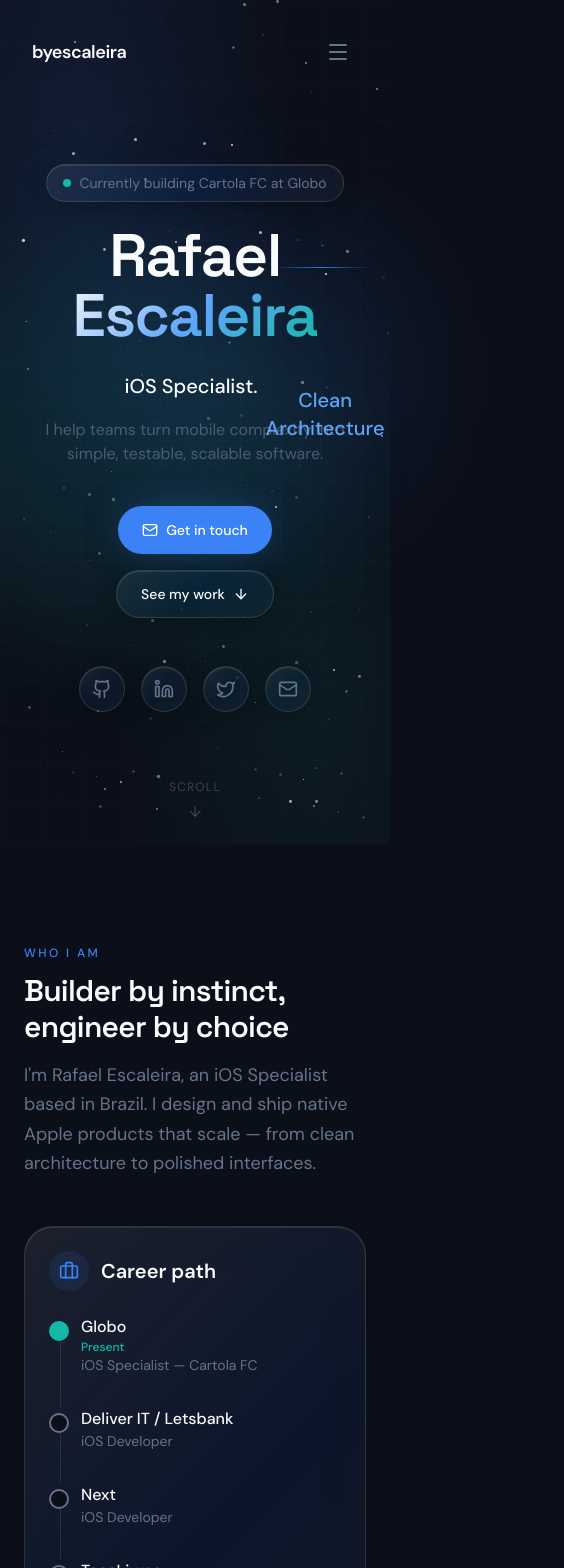
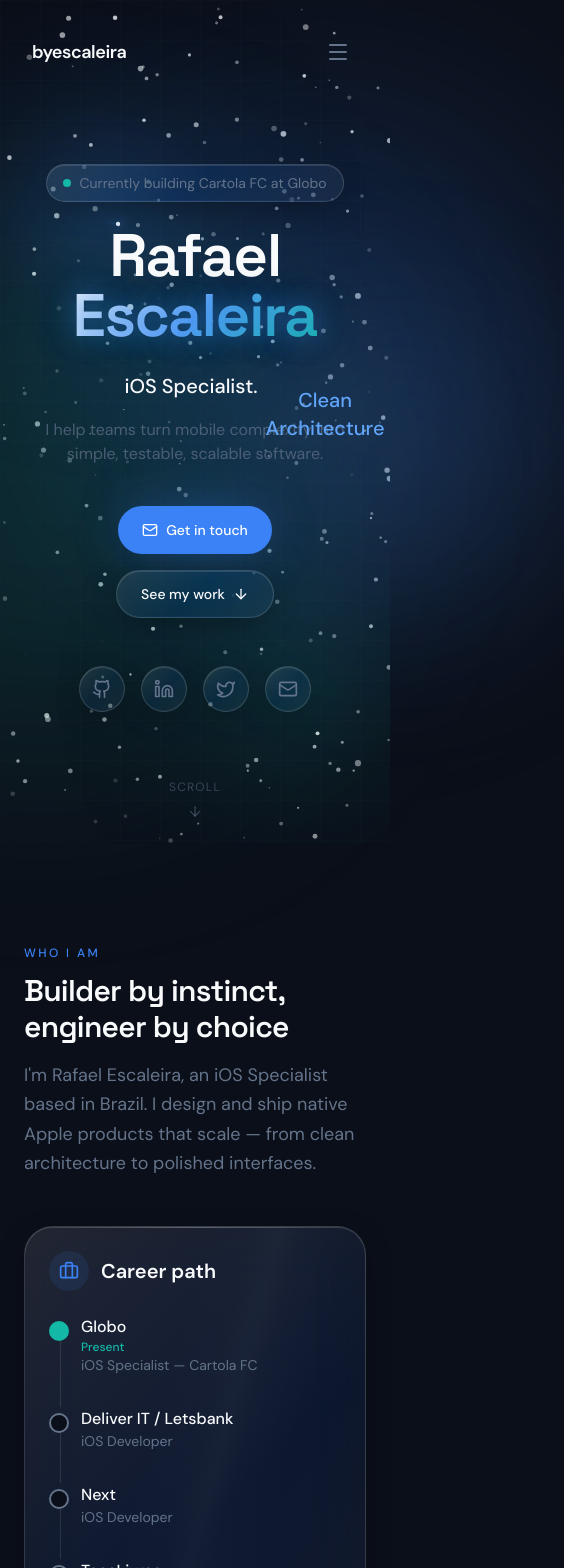
Before and after one commit to byescaleira/byescaleira-frontend, a Next.js app: page / in a window 390 px wide. Shown: the top 1568 px of the page, 564 px wide, since content can reach past the window. Built offline with nearby package versions, Linux system fonts and the light colour scheme.

Commit message:
fix: ensure all sections render reliably; enhance Liquid Glass and starfield

```diff
--- a/app/components/glass-card.tsx
+++ b/app/components/glass-card.tsx
@@ -19,9 +19,9 @@ export function GlassCard({
   return (
     <motion.div
       className={cn(
-        "relative overflow-hidden rounded-2xl p-6 transition-colors duration-300",
+        "group relative overflow-hidden rounded-2xl p-6 transition-all duration-300",
         "liquid-glass",
-        hover && "hover:bg-white/[0.06]",
+        hover && "hover:bg-white/[0.07] hover:shadow-[0_0_40px_-12px_rgba(59,130,246,0.2)]",
         glow === "blue" && "glow-blue",
         glow === "amber" && "glow-amber",
         glow === "teal" && "glow-teal",
@@ -30,7 +30,9 @@ export function GlassCard({
       whileHover={hover ? { y: -4, scale: 1.01 } : undefined}
       transition={{ duration: 0.25 }}
     >
-      <div className="pointer-events-none absolute inset-0 bg-[linear-gradient(105deg,transparent_40%,rgba(255,255,255,0.05)_45%,rgba(255,255,255,0.12)_50%,rgba(255,255,255,0.05)_55%,transparent_60%)] opacity-0 transition-opacity duration-700 group-hover:opacity-100" />
+      {/* Static reflection sheen */}
+      <div className="pointer-events-none absolute inset-0 bg-[linear-gradient(105deg,transparent_35%,rgba(255,255,255,0.04)_45%,rgba(255,255,255,0.1)_50%,rgba(255,255,255,0.04)_55%,transparent_65%)] opacity-30 transition-opacity duration-700 group-hover:opacity-80" />
+      <div className="pointer-events-none absolute inset-x-0 top-0 h-px bg-gradient-to-r from-transparent via-white/20 to-transparent" />
       {children}
     </motion.div>
   );
--- a/app/components/scroll-reveal.tsx
+++ b/app/components/scroll-reveal.tsx
@@ -1,6 +1,7 @@
 "use client";
 
-import { motion } from "framer-motion";
+import { motion, useInView } from "framer-motion";
+import { useRef, useEffect, useState } from "react";
 
 interface ScrollRevealProps {
   children: React.ReactNode;
@@ -13,12 +14,25 @@ export function ScrollReveal({
   className,
   delay = 0,
 }: ScrollRevealProps) {
+  const ref = useRef(null);
+  const isInView = useInView(ref, { once: true, margin: "-80px" });
+  const [safeVisible, setSafeVisible] = useState(false);
+
+  useEffect(() => {
+    // Fallback: if the element has been in view for a short while and the
+    // animation still hasn't taken effect, force visibility so content is never lost.
+    if (isInView) {
+      const timer = setTimeout(() => setSafeVisible(true), 800 + delay * 1000);
+      return () => clearTimeout(timer);
+    }
+  }, [isInView, delay]);
+
   return (
     <motion.div
-      className={className}
+      ref={ref}
+      className={`${className || ""} ${safeVisible ? "opacity-100 !translate-y-0" : ""}`}
       initial={{ opacity: 0, y: 24 }}
-      whileInView={{ opacity: 1, y: 0 }}
-      viewport={{ once: true, margin: "-80px" }}
+      animate={isInView ? { opacity: 1, y: 0 } : { opacity: 0, y: 24 }}
       transition={{ duration: 0.6, delay, ease: [0.25, 0.1, 0.25, 1] }}
     >
       {children}
--- a/app/components/section-heading.tsx
+++ b/app/components/section-heading.tsx
@@ -1,6 +1,7 @@
 "use client";
 
-import { motion } from "framer-motion";
+import { motion, useInView } from "framer-motion";
+import { useRef } from "react";
 
 interface SectionHeadingProps {
   eyebrow?: string;
@@ -15,8 +16,12 @@ export function SectionHeading({
   description,
   align = "left",
 }: SectionHeadingProps) {
+  const ref = useRef(null);
+  const isInView = useInView(ref, { once: true, margin: "-50px" });
+
   return (
     <div
+      ref={ref}
       className={`mb-12 md:mb-16 ${
         align === "center" ? "text-center" : "text-left"
       }`}
@@ -24,8 +29,7 @@ export function SectionHeading({
       {eyebrow && (
         <motion.span
           initial={{ opacity: 0, y: 10 }}
-          whileInView={{ opacity: 1, y: 0 }}
-          viewport={{ once: true, margin: "-50px" }}
+          animate={isInView ? { opacity: 1, y: 0 } : { opacity: 0, y: 10 }}
           transition={{ duration: 0.5 }}
           className="mb-3 inline-block text-xs font-medium uppercase tracking-[0.2em] text-nebula"
         >
@@ -34,8 +38,7 @@ export function SectionHeading({
       )}
       <motion.h2
         initial={{ opacity: 0, y: 16 }}
-        whileInView={{ opacity: 1, y: 0 }}
-        viewport={{ once: true, margin: "-50px" }}
+        animate={isInView ? { opacity: 1, y: 0 } : { opacity: 0, y: 16 }}
         transition={{ duration: 0.6, delay: 0.1 }}
         className="font-heading text-3xl font-semibold tracking-tight text-starlight md:text-4xl lg:text-5xl"
       >
@@ -44,8 +47,7 @@ export function SectionHeading({
       {description && (
         <motion.p
           initial={{ opacity: 0, y: 16 }}
-          whileInView={{ opacity: 1, y: 0 }}
-          viewport={{ once: true, margin: "-50px" }}
+          animate={isInView ? { opacity: 1, y: 0 } : { opacity: 0, y: 16 }}
           transition={{ duration: 0.6, delay: 0.2 }}
           className={`mt-4 max-w-2xl text-lg leading-relaxed text-orbit ${
             align === "center" ? "mx-auto" : ""
--- a/app/components/star-field.tsx
+++ b/app/components/star-field.tsx
@@ -1,111 +1,198 @@
 "use client";
 
-import { useMemo, useSyncExternalStore } from "react";
-import { motion } from "framer-motion";
+import { useEffect, useRef } from "react";
+import { useScroll, useSpring } from "framer-motion";
 
 interface Star {
-  id: number;
   x: number;
   y: number;
   size: number;
+  baseOpacity: number;
   opacity: number;
-  duration: number;
-  delay: number;
+  twinkleSpeed: number;
+  twinkleOffset: number;
+  depth: number;
 }
 
-function seededStars(count: number, seed: number): Star[] {
+function createStars(count: number, width: number, height: number): Star[] {
   const stars: Star[] = [];
-  let state = seed;
-  const rand = () => {
-    state = (state * 9301 + 49297) % 233280;
-    return state / 233280;
-  };
-
   for (let i = 0; i < count; i++) {
+    const depth = Math.random();
     stars.push({
-      id: i,
-      x: rand() * 100,
-      y: rand() * 100,
-      size: 1 + rand() * 2.5,
-      opacity: 0.2 + rand() * 0.7,
-      duration: 2 + rand() * 4,
-      delay: rand() * 4,
+      x: Math.random() * width,
+      y: Math.random() * height,
+      size: 0.5 + Math.random() * 1.5 + depth * 1.2,
+      baseOpacity: 0.12 + Math.random() * 0.45 + depth * 0.2,
+      opacity: 0,
+      twinkleSpeed: 0.4 + Math.random() * 1.8,
+      twinkleOffset: Math.random() * Math.PI * 2,
+      depth,
     });
   }
   return stars;
 }
 
-function useMounted() {
-  return useSyncExternalStore(
-    () => () => {},
-    () => true,
-    () => false
-  );
+function drawShootingStar(
+  ctx: CanvasRenderingContext2D,
+  width: number,
+  height: number,
+  progress: number
+) {
+  // progress loops 0..1 over ~18s
+  const startX = -120;
+  const endX = width + 120;
+  const startY = height * 0.22;
+  const endY = height * 0.34;
+  const x = startX + (endX - startX) * progress;
+  const y = startY + (endY - startY) * progress;
+
+  // Fade in then out
+  let alpha = 0;
+  if (progress < 0.15) alpha = progress / 0.15;
+  else if (progress > 0.7) alpha = 1 - (progress - 0.7) / 0.3;
+  else alpha = 1;
+
+  if (alpha <= 0) return;
+
+  const tail = 140;
+  const gradient = ctx.createLinearGradient(x - tail, y, x, y);
+  gradient.addColorStop(0, `rgba(59, 130, 246, 0)`);
+  gradient.addColorStop(0.5, `rgba(59, 130, 246, ${0.25 * alpha})`);
+  gradient.addColorStop(1, `rgba(248, 250, 252, ${alpha})`);
+
+  ctx.save();
+  ctx.translate(x, y);
+  ctx.rotate((endY - startY) / (endX - startX));
+  ctx.beginPath();
+  ctx.moveTo(0, 0);
+  ctx.lineTo(-tail, 0);
+  ctx.strokeStyle = gradient;
+  ctx.lineWidth = 2;
+  ctx.lineCap = "round";
+  ctx.stroke();
+
+  ctx.beginPath();
+  ctx.arc(0, 0, 2.2, 0, Math.PI * 2);
+  ctx.fillStyle = `rgba(248, 250, 252, ${alpha})`;
+  ctx.shadowColor = "rgba(59, 130, 246, 0.9)";
+  ctx.shadowBlur = 12;
+  ctx.fill();
+  ctx.restore();
 }
 
-export function StarField({ count = 120 }: { count?: number }) {
-  const mounted = useMounted();
-  const stars = useMemo(() => seededStars(count, 42), [count]);
+export function StarField({ count = 220 }: { count?: number }) {
+  const canvasRef = useRef<HTMLCanvasElement>(null);
+  const starsRef = useRef<Star[]>([]);
+  const rafRef = useRef<number>(0);
+  const startTimeRef = useRef<number>(0);
+  const dimensionsRef = useRef({ width: 0, height: 0, dpr: 1 });
+
+  const { scrollY } = useScroll();
+  const smoothScrollY = useSpring(scrollY, {
+    stiffness: 60,
+    damping: 25,
+    restDelta: 0.001,
+  });
+
+  useEffect(() => {
+    const canvas = canvasRef.current;
+    if (!canvas) return;
+    const ctx = canvas.getContext("2d");
+    if (!ctx) return;
+
+    const resize = () => {
+      const dpr = Math.min(window.devicePixelRatio || 1, 2);
+      const width = window.innerWidth;
+      const height = window.innerHeight;
+      dimensionsRef.current = { width, height, dpr };
+      canvas.width = width * dpr;
+      canvas.height = height * dpr;
+      canvas.style.width = `${width}px`;
+      canvas.style.height = `${height}px`;
+      ctx.setTransform(1, 0, 0, 1, 0, 0);
+      ctx.scale(dpr, dpr);
+      starsRef.current = createStars(count, width, height);
+    };
+
+    resize();
+    window.addEventListener("resize", resize);
+    startTimeRef.current = performance.now();
+
+    const draw = (time: number) => {
+      const { width, height } = dimensionsRef.current;
+      const scroll = smoothScrollY.get();
+      const elapsed = (time - startTimeRef.current) / 1000;
+
+      ctx.clearRect(0, 0, width, height);
+
+      // Deep space nebula gradients
+      const nebula = ctx.createRadialGradient(
+        width * 0.25,
+        height * 0.25,
+        0,
+        width * 0.25,
+        height * 0.25,
+        width * 0.7
+      );
+      nebula.addColorStop(0, "rgba(59, 130, 246, 0.18)");
+      nebula.addColorStop(0.4, "rgba(59, 130, 246, 0.05)");
+      nebula.addColorStop(1, "transparent");
+      ctx.fillStyle = nebula;
+      ctx.fillRect(0, 0, width, height);
+
+      const cosmos = ctx.createRadialGradient(
+        width * 0.78,
+        height * 0.82,
+        0,
+        width * 0.78,
+        height * 0.82,
+        width * 0.65
+      );
+      cosmos.addColorStop(0, "rgba(20, 184, 166, 0.12)");
+      cosmos.addColorStop(0.45, "rgba(20, 184, 166, 0.04)");
+      cosmos.addColorStop(1, "transparent");
+      ctx.fillStyle = cosmos;
+      ctx.fillRect(0, 0, width, height);
+
+      // Stars with parallax
+      starsRef.current.forEach((star) => {
+        const twinkle = Math.sin(elapsed * star.twinkleSpeed + star.twinkleOffset);
+        star.opacity = Math.max(0.05, star.baseOpacity + twinkle * 0.12);
+
+        const parallax = scroll * (0.03 + star.depth * 0.12);
+        const y = (star.y - parallax) % height;
+        const drawY = y < 0 ? y + height : y;
+
+        ctx.beginPath();
+        ctx.arc(star.x, drawY, star.size, 0, Math.PI * 2);
+        ctx.fillStyle = `rgba(248, 250, 252, ${star.opacity})`;
+        ctx.fill();
+      });
+
+      // Shooting star loops every ~18 seconds
+      const shootingDuration = 18;
+      const shootingProgress = (elapsed % shootingDuration) / shootingDuration;
+      drawShootingStar(ctx, width, height, shootingProgress);
+
+      rafRef.current = requestAnimationFrame(draw);
+    };
+
+    rafRef.current = requestAnimationFrame(draw);
+
+    return () => {
+      window.removeEventListener("resize", resize);
+      cancelAnimationFrame(rafRef.current);
+    };
+  }, [count, smoothScrollY]);
 
   return (
     <div className="pointer-events-none fixed inset-0 -z-10 overflow-hidden">
-      {/* Deep space gradient */}
-      <div
+      <canvas
+        ref={canvasRef}
         className="absolute inset-0"
-        style={{
-          background:
-            "radial-gradient(ellipse at 20% 20%, rgba(59,130,246,0.12) 0%, transparent 50%), radial-gradient(ellipse at 80% 80%, rgba(20,184,166,0.08) 0%, transparent 45%), #0B0F19",
-        }}
+        aria-hidden="true"
       />
-
-      {/* Subtle grid overlay */}
-      <div className="absolute inset-0 grid-subtle opacity-50" />
-
-      {/* Stars */}
-      {mounted &&
-        stars.map((star) => (
-          <motion.div
-            key={star.id}
-            className="absolute rounded-full bg-starlight"
-            style={{
-              left: `${star.x}%`,
-              top: `${star.y}%`,
-              width: star.size,
-              height: star.size,
-            }}
-            initial={{ opacity: star.opacity * 0.4, scale: 0.8 }}
-            animate={{
-              opacity: [star.opacity * 0.4, star.opacity, star.opacity * 0.4],
-              scale: [0.8, 1.1, 0.8],
-            }}
-            transition={{
-              duration: star.duration,
-              delay: star.delay,
-              repeat: Infinity,
-              ease: "easeInOut",
-            }}
-          />
-        ))}
-
-      {/* Shooting star */}
-      {mounted && (
-        <motion.div
-          className="absolute h-px w-24 bg-gradient-to-r from-transparent via-nebula to-transparent"
-          style={{ top: "25%", left: "-10%" }}
-          animate={{
-            left: ["-10%", "110%"],
-            top: ["25%", "35%"],
-            opacity: [0, 1, 0],
-          }}
-          transition={{
-            duration: 3,
-            delay: 5,
-            repeat: Infinity,
-            repeatDelay: 12,
-            ease: "easeInOut",
-          }}
-        />
-      )}
+      <div className="absolute inset-0 grid-subtle opacity-40" />
     </div>
   );
 }
--- a/app/globals.css
+++ b/app/globals.css
@@ -167,31 +167,44 @@
   .liquid-glass {
     background: linear-gradient(
       135deg,
-      rgba(248, 250, 252, 0.08) 0%,
-      rgba(59, 130, 246, 0.06) 50%,
-      rgba(248, 250, 252, 0.04) 100%
+      rgba(248, 250, 252, 0.1) 0%,
+      rgba(59, 130, 246, 0.08) 50%,
+      rgba(248, 250, 252, 0.06) 100%
     );
-    backdrop-filter: blur(24px) saturate(150%);
-    -webkit-backdrop-filter: blur(24px) saturate(150%);
-    border: 1px solid rgba(248, 250, 252, 0.12);
+    backdrop-filter: blur(28px) saturate(160%);
+    -webkit-backdrop-filter: blur(28px) saturate(160%);
+    border: 1px solid rgba(248, 250, 252, 0.14);
     box-shadow:
-      0 4px 24px -6px rgba(0, 0, 0, 0.4),
-      inset 0 1px 0 0 rgba(248, 250, 252, 0.1);
+      0 8px 32px -8px rgba(0, 0, 0, 0.45),
+      inset 0 1px 0 0 rgba(248, 250, 252, 0.12),
+      inset 0 -1px 0 0 rgba(59, 130, 246, 0.05);
   }
   .glow-blue {
-    box-shadow: 0 0 40px -10px rgba(59, 130, 246, 0.45);
+    box-shadow:
+      0 0 60px -12px rgba(59, 130, 246, 0.55),
+      inset 0 1px 0 0 rgba(248, 250, 252, 0.12);
   }
   .glow-amber {
-    box-shadow: 0 0 40px -10px rgba(245, 158, 11, 0.45);
+    box-shadow:
+      0 0 60px -12px rgba(245, 158, 11, 0.55),
+      inset 0 1px 0 0 rgba(248, 250, 252, 0.12);
   }
   .glow-teal {
-    box-shadow: 0 0 40px -10px rgba(20, 184, 166, 0.45);
+    box-shadow:
+      0 0 60px -12px rgba(20, 184, 166, 0.55),
+      inset 0 1px 0 0 rgba(248, 250, 252, 0.12);
   }
   .text-gradient {
     background: linear-gradient(135deg, #F8FAFC 0%, #60A5FA 50%, #14B8A6 100%);
     -webkit-background-clip: text;
     -webkit-text-fill-color: transparent;
     background-clip: text;
+  }
+  .glow-text {
+    text-shadow:
+      0 0 24px rgba(59, 130, 246, 0.5),
+      0 0 48px rgba(20, 184, 166, 0.25),
+      0 0 80px rgba(59, 130, 246, 0.12);
   }
   .mask-radial-faded {
     mask-image: radial-gradient(circle at center, black 40%, transparent 80%);
--- a/app/sections/contact.tsx
+++ b/app/sections/contact.tsx
@@ -1,6 +1,7 @@
 "use client";
 
-import { motion } from "framer-motion";
+import { motion, useInView } from "framer-motion";
+import { useRef } from "react";
 import { SectionHeading } from "../components/section-heading";
 import { GlassCard } from "../components/glass-card";
 import { ScrollReveal } from "../components/scroll-reveal";
@@ -34,7 +35,23 @@ const contacts = [
   },
 ];
 
+const container = {
+  hidden: { opacity: 0 },
+  show: {
+    opacity: 1,
+    transition: { staggerChildren: 0.08 },
+  },
+};
+
+const contactItem = {
+  hidden: { opacity: 0, y: 16 },
+  show: { opacity: 1, y: 0 },
+};
+
 export function Contact() {
+  const gridRef = useRef(null);
+  const gridInView = useInView(gridRef, { once: true, margin: "-50px" });
+
   return (
     <section id="contact" className="relative px-6 py-24 md:px-12 md:py-32">
       <div className="mx-auto max-w-4xl text-center">
@@ -75,16 +92,10 @@ export function Contact() {
         </ScrollReveal>
 
         <motion.div
+          ref={gridRef}
           initial="hidden"
-          whileInView="show"
-          viewport={{ once: true, margin: "-50px" }}
-          variants={{
-            hidden: { opacity: 0 },
-            show: {
-              opacity: 1,
-              transition: { staggerChildren: 0.08 },
-            },
-          }}
+          animate={gridInView ? "show" : "hidden"}
+          variants={container}
           className="grid gap-4 sm:grid-cols-2"
         >
           {contacts.map((contact) => {
@@ -95,10 +106,7 @@ export function Contact() {
                 href={contact.href}
                 target="_blank"
                 rel="noopener noreferrer"
-                variants={{
-                  hidden: { opacity: 0, y: 16 },
-                  show: { opacity: 1, y: 0 },
-                }}
+                variants={contactItem}
                 className="group flex items-center justify-between rounded-2xl border border-white/10 bg-white/[0.03] p-5 transition-all hover:border-nebula/50 hover:bg-white/[0.06]"
               >
                 <div className="flex items-center gap-4">
--- a/app/sections/hero.tsx
+++ b/app/sections/hero.tsx
@@ -16,12 +16,38 @@ export function Hero() {
       id="#"
       className="relative flex min-h-screen flex-col items-center justify-center px-6 pt-24 pb-16 md:px-12"
     >
+      {/* Animated ambient orbs */}
       <motion.div
         style={{ y: y1, opacity }}
         className="absolute inset-0 z-0 pointer-events-none"
       >
-        <div className="absolute top-1/4 left-1/4 h-80 w-80 rounded-full bg-nebula/10 blur-3xl" />
-        <div className="absolute bottom-1/4 right-1/4 h-96 w-96 rounded-full bg-cosmos/10 blur-3xl" />
+        <motion.div
+          animate={{
+            x: [0, 30, -20, 0],
+            y: [0, -20, 30, 0],
+            scale: [1, 1.08, 1, 0.98],
+          }}
+          transition={{ duration: 18, repeat: Infinity, ease: "easeInOut" }}
+          className="absolute top-[18%] left-[18%] h-[28rem] w-[28rem] rounded-full bg-nebula/20 blur-[100px]"
+        />
+        <motion.div
+          animate={{
+            x: [0, -30, 20, 0],
+            y: [0, 30, -20, 0],
+            scale: [1, 1.05, 1, 1.02],
+          }}
+          transition={{ duration: 22, repeat: Infinity, ease: "easeInOut" }}
+          className="absolute bottom-[16%] right-[16%] h-[32rem] w-[32rem] rounded-full bg-cosmos/15 blur-[110px]"
+        />
+        <motion.div
+          animate={{
+            x: [0, 40, -30, 0],
+            y: [0, -40, 20, 0],
+            scale: [1, 1.12, 0.95, 1],
+          }}
+          transition={{ duration: 26, repeat: Infinity, ease: "easeInOut" }}
+          className="absolute top-[45%] left-[60%] h-64 w-64 rounded-full bg-nebula-glow/10 blur-[80px]"
+        />
       </motion.div>
 
       <div className="relative z-10 mx-auto max-w-5xl text-center">
@@ -100,14 +126,14 @@ export function Hero() {
         >
           <a
             href="#contact"
-            className="group inline-flex h-12 items-center justify-center gap-2 overflow-hidden rounded-full bg-nebula px-6 text-sm font-medium text-white shadow-[0_0_40px_-10px_rgba(59,130,246,0.5)] transition-all hover:bg-nebula/90"
+            className="group inline-flex h-12 items-center justify-center gap-2 overflow-hidden rounded-full bg-nebula px-6 text-sm font-medium text-white shadow-[0_0_50px_-10px_rgba(59,130,246,0.55)] transition-all hover:bg-nebula/90 hover:shadow-[0_0_60px_-8px_rgba(59,130,246,0.7)]"
           >
             <Mail className="size-4" />
             Get in touch
           </a>
           <a
             href="#work"
-            className="inline-flex h-12 items-center justify-center gap-2 rounded-full liquid-glass px-6 text-sm font-medium text-starlight transition-all hover:bg-white/[0.08]"
+            className="inline-flex h-12 items-center justify-center gap-2 rounded-full liquid-glass px-6 text-sm font-medium text-starlight transition-all hover:bg-white/[0.08] hover:shadow-[0_0_30px_-10px_rgba(59,130,246,0.25)]"
           >
             See my work
             <ArrowDown className="size-4" />
--- a/app/sections/personal-projects.tsx
+++ b/app/sections/personal-projects.tsx
@@ -1,6 +1,7 @@
 "use client";
 
-import { motion } from "framer-motion";
+import { motion, useInView } from "framer-motion";
+import { useRef } from "react";
 import { SectionHeading } from "../components/section-heading";
 import { GlassCard } from "../components/glass-card";
 import { ExternalLink } from "lucide-react";
@@ -59,6 +60,9 @@ const item = {
 };
 
 export function PersonalProjects() {
+  const ref = useRef(null);
+  const isInView = useInView(ref, { once: true, margin: "-100px" });
+
   return (
     <section id="projects" className="relative px-6 py-24 md:px-12 md:py-32">
       <div className="mx-auto max-w-6xl">
@@ -70,10 +74,10 @@ export function PersonalProjects() {
         />
 
         <motion.div
+          ref={ref}
           variants={container}
           initial="hidden"
-          whileInView="show"
-          viewport={{ once: true, margin: "-100px" }}
+          animate={isInView ? "show" : "hidden"}
           className="grid gap-6 sm:grid-cols-2"
         >
           {projects.map((project) => {
--- a/app/sections/skills.tsx
+++ b/app/sections/skills.tsx
@@ -1,6 +1,7 @@
 "use client";
 
-import { motion } from "framer-motion";
+import { motion, useInView } from "framer-motion";
+import { useRef } from "react";
 import { SectionHeading } from "../components/section-heading";
 import { GlassCard } from "../components/glass-card";
 import {
@@ -93,6 +94,9 @@ const item = {
 };
 
 export function Skills() {
+  const ref = useRef(null);
+  const isInView = useInView(ref, { once: true, margin: "-100px" });
+
   return (
     <section id="skills" className="relative px-6 py-24 md:px-12 md:py-32">
       <div className="mx-auto max-w-6xl">
@@ -104,10 +108,10 @@ export function Skills() {
         />
 
         <motion.div
+          ref={ref}
           variants={container}
           initial="hidden"
-          whileInView="show"
-          viewport={{ once: true, margin: "-100px" }}
+          animate={isInView ? "show" : "hidden"}
           className="grid gap-5 sm:grid-cols-2 lg:grid-cols-3"
         >
           {skills.map((skill) => {
```
